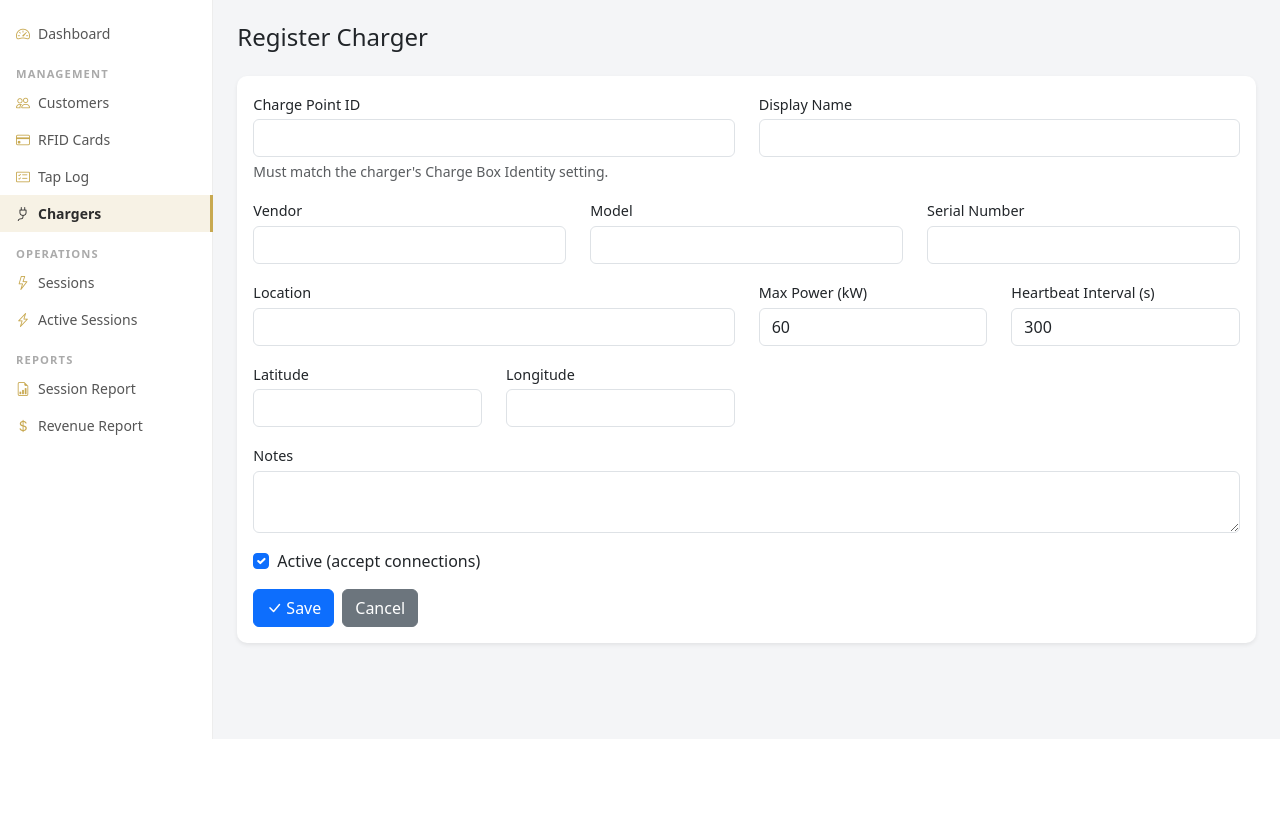
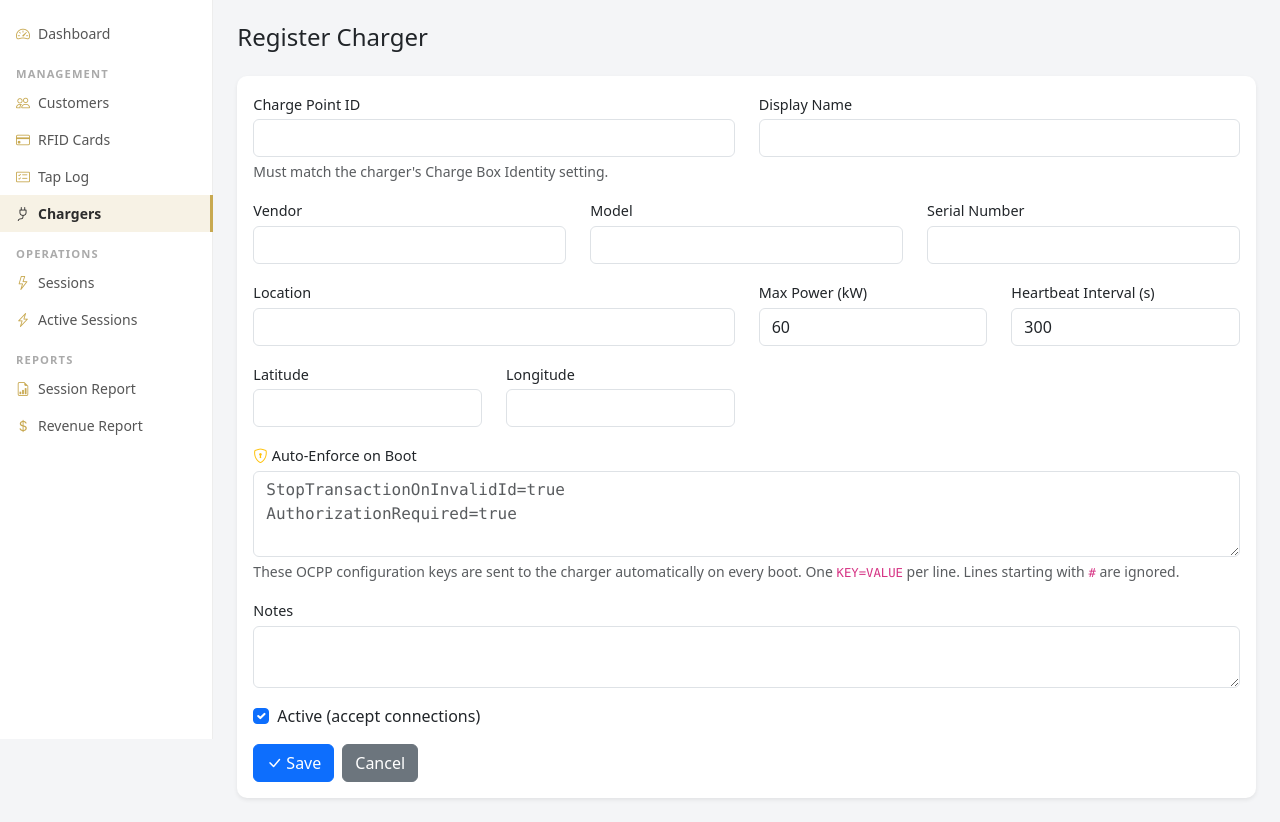
Before and after one commit to YazanDiab767/ocpp_management, a Django app: page /chargers/create/ in a window 1280 px wide. Shown: the part 61-883 px from the top of the page. Before the commit the page ends 800 px from the top, so only its background shows below. Run offline with Django 5.2, Linux system fonts and the light colour scheme; the visitor is signed in with stand-in values (Sample User, id 1).

Commit message:
Auto-enforce OCPP config on every charger boot
Adds boot_enforce_config field to ChargePoint (one KEY=VALUE per line).
On every BootNotification, the server automatically sends ChangeConfiguration
for each configured key. Prevents free charging from being reset after
power cuts or charger reboots without any manual intervention.

Co-Authored-By: Claude Sonnet 4.6 <noreply@anthropic.com>

```diff
--- a/chargers/forms.py
+++ b/chargers/forms.py
@@ -9,7 +9,7 @@ class ChargePointForm(forms.ModelForm):
         fields = [
             'charge_point_id', 'name', 'vendor', 'model', 'serial_number',
             'location', 'latitude', 'longitude', 'max_power_kw',
-            'heartbeat_interval', 'is_active', 'notes',
+            'heartbeat_interval', 'is_active', 'boot_enforce_config', 'notes',
         ]
         widgets = {
             'charge_point_id': forms.TextInput(attrs={'class': 'form-control'}),
@@ -23,6 +23,10 @@ class ChargePointForm(forms.ModelForm):
             'max_power_kw': forms.NumberInput(attrs={'class': 'form-control', 'step': '0.01'}),
             'heartbeat_interval': forms.NumberInput(attrs={'class': 'form-control'}),
             'is_active': forms.CheckboxInput(attrs={'class': 'form-check-input'}),
+            'boot_enforce_config': forms.Textarea(attrs={
+                'class': 'form-control font-monospace', 'rows': 3,
+                'placeholder': 'StopTransactionOnInvalidId=true\nAuthorizationRequired=true',
+            }),
             'notes': forms.Textarea(attrs={'class': 'form-control', 'rows': 2}),
         }
 
--- a/chargers/models.py
+++ b/chargers/models.py
@@ -29,6 +29,11 @@ class ChargePoint(models.Model):
     last_boot = models.DateTimeField(null=True, blank=True)
     heartbeat_interval = models.IntegerField(default=300, help_text='Heartbeat interval in seconds')
     is_active = models.BooleanField(default=True, help_text='If False, BootNotification returns Rejected')
+    boot_enforce_config = models.TextField(
+        blank=True, default='',
+        help_text='OCPP configuration keys to enforce on every boot. One KEY=VALUE per line. '
+                  'Example: StopTransactionOnInvalidId=true',
+    )
     notes = models.TextField(blank=True, default='')
     created_at = models.DateTimeField(auto_now_add=True)
     updated_at = models.DateTimeField(auto_now=True)
--- a/chargers/templates/chargers/charger_form.html
+++ b/chargers/templates/chargers/charger_form.html
@@ -63,6 +63,13 @@
                 </div>
             </div>
             <div class="mb-3">
+                <label for="{{ form.boot_enforce_config.id_for_label }}" class="form-label">
+                    <i class="bi bi-shield-lock me-1 text-warning"></i>Auto-Enforce on Boot
+                </label>
+                {{ form.boot_enforce_config }}
+                <div class="form-text">These OCPP configuration keys are sent to the charger automatically on every boot. One <code>KEY=VALUE</code> per line. Lines starting with <code>#</code> are ignored.</div>
+            </div>
+            <div class="mb-3">
                 <label for="{{ form.notes.id_for_label }}" class="form-label">Notes</label>
                 {{ form.notes }}
             </div>
```
Also changed, not shown: ocpp_app/handlers/boot_notification.py (+15 -0 lines), chargers/migrations/0002_add_boot_enforce_config.py (added).
